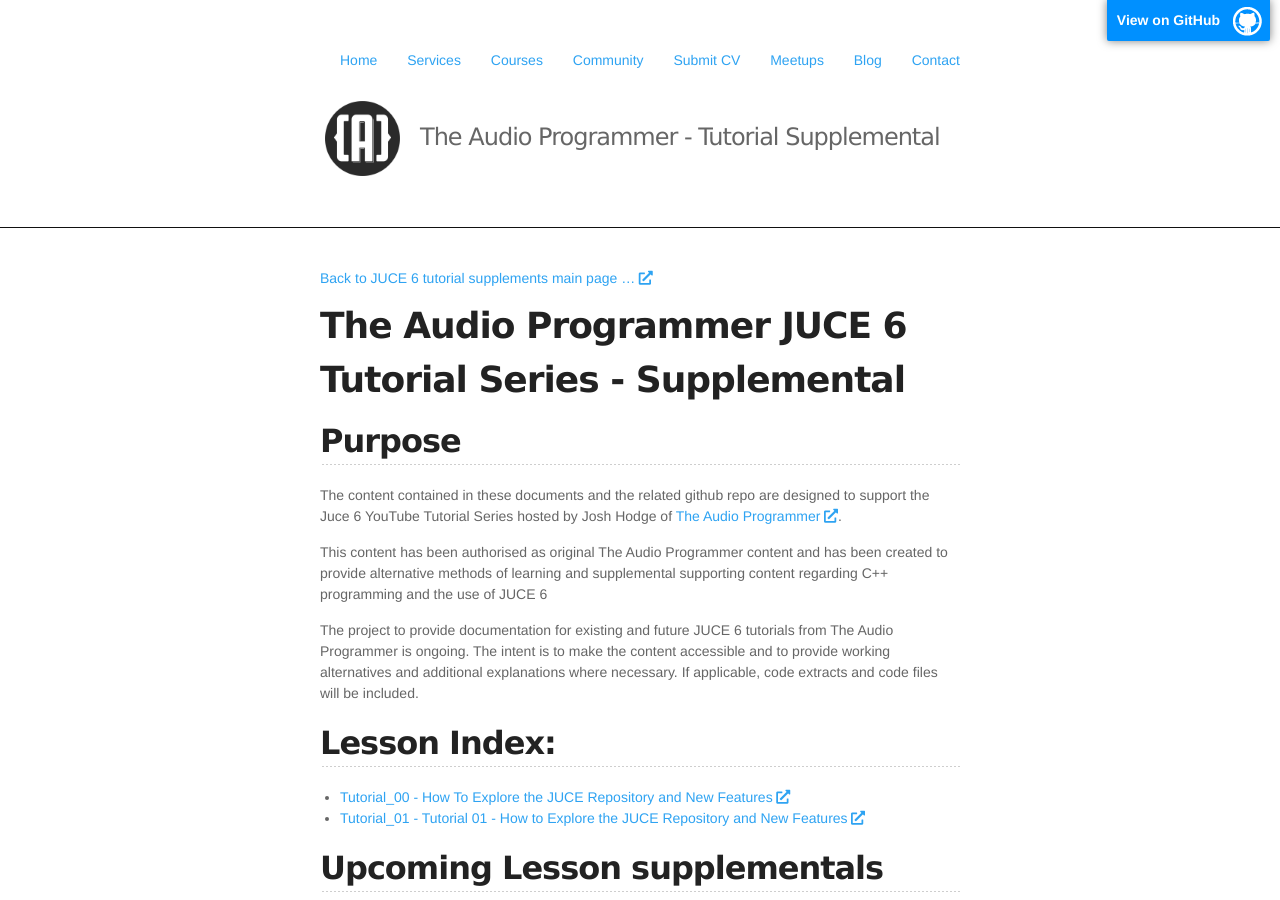
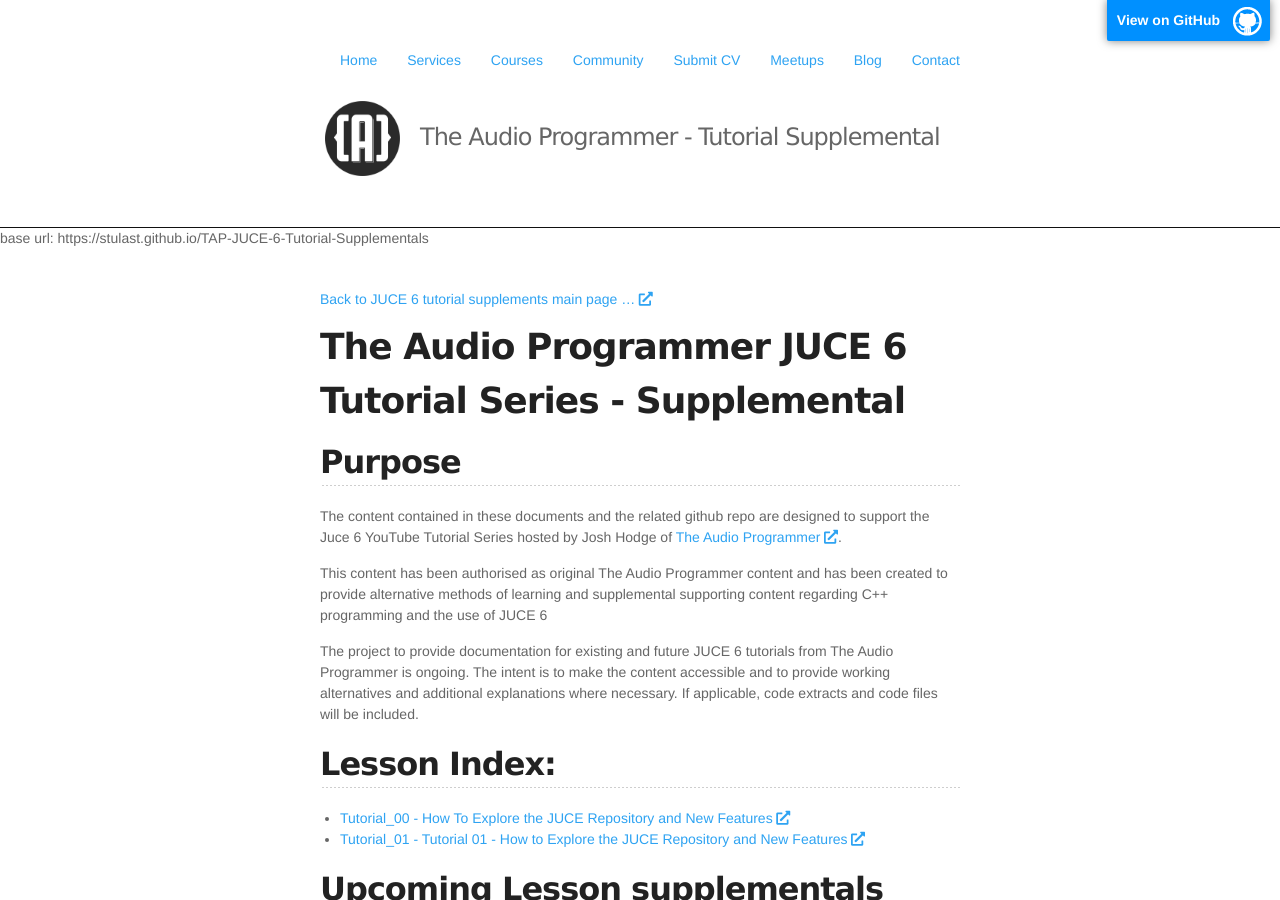
Before and after one commit to StuLast/TAP-JUCE-6-Tutorial-Supplementals, a Jekyll site: the page built from README.md, in a window 1280 px wide and 900 px high. Built offline with Jekyll 4.4.1, drawn with Linux system fonts in a browser that asks for light colours; nearby versions of some CDN libraries; our own code applies the rules of GitHub Pages for plain Markdown files.

Commit message:
WIP resolving relative path to root

```diff
--- a/_config.yml
+++ b/_config.yml
@@ -3,4 +3,4 @@
 show_downloads: false
 google_analytics:
 theme: jekyll-theme-slate
-base-url: https://stulast.github.io/TAP-JUCE-6-Tutorial-Supplementals
+base_url: https://stulast.github.io/TAP-JUCE-6-Tutorial-Supplementals
--- a/_layouts/default.html
+++ b/_layouts/default.html
@@ -48,7 +48,7 @@
 
     <!-- MAIN CONTENT -->
     <div id="main_content_wrap" class="outer">
-      {{ site.base_url }}
+      base url: {{ site.base_url }}
       <section id="main_content" class="inner">
         <a href="{{  site.base_url  }}"> Back to JUCE 6 tutorial supplements main page &hellip;</a>
         {{ content }}
```
